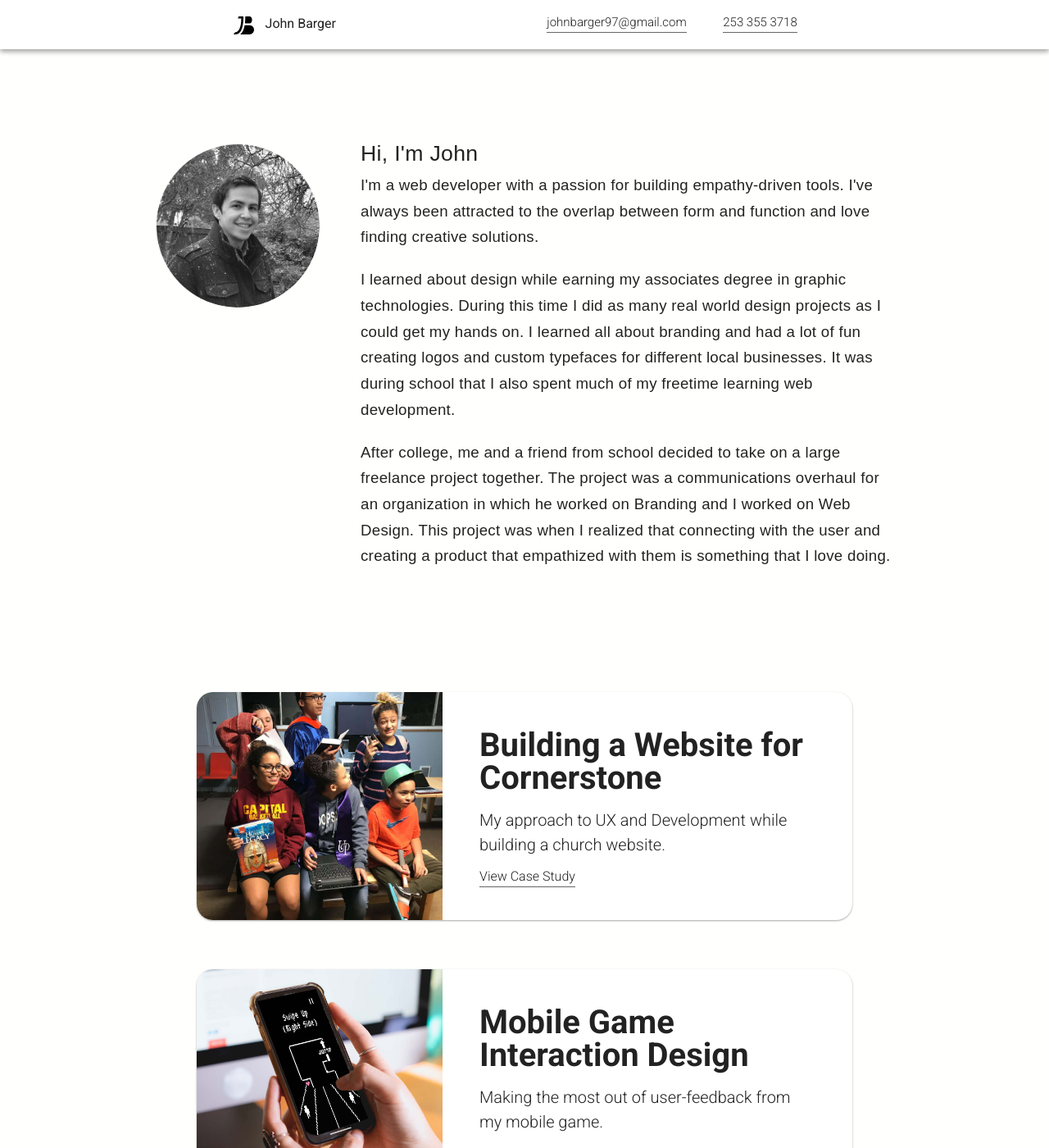
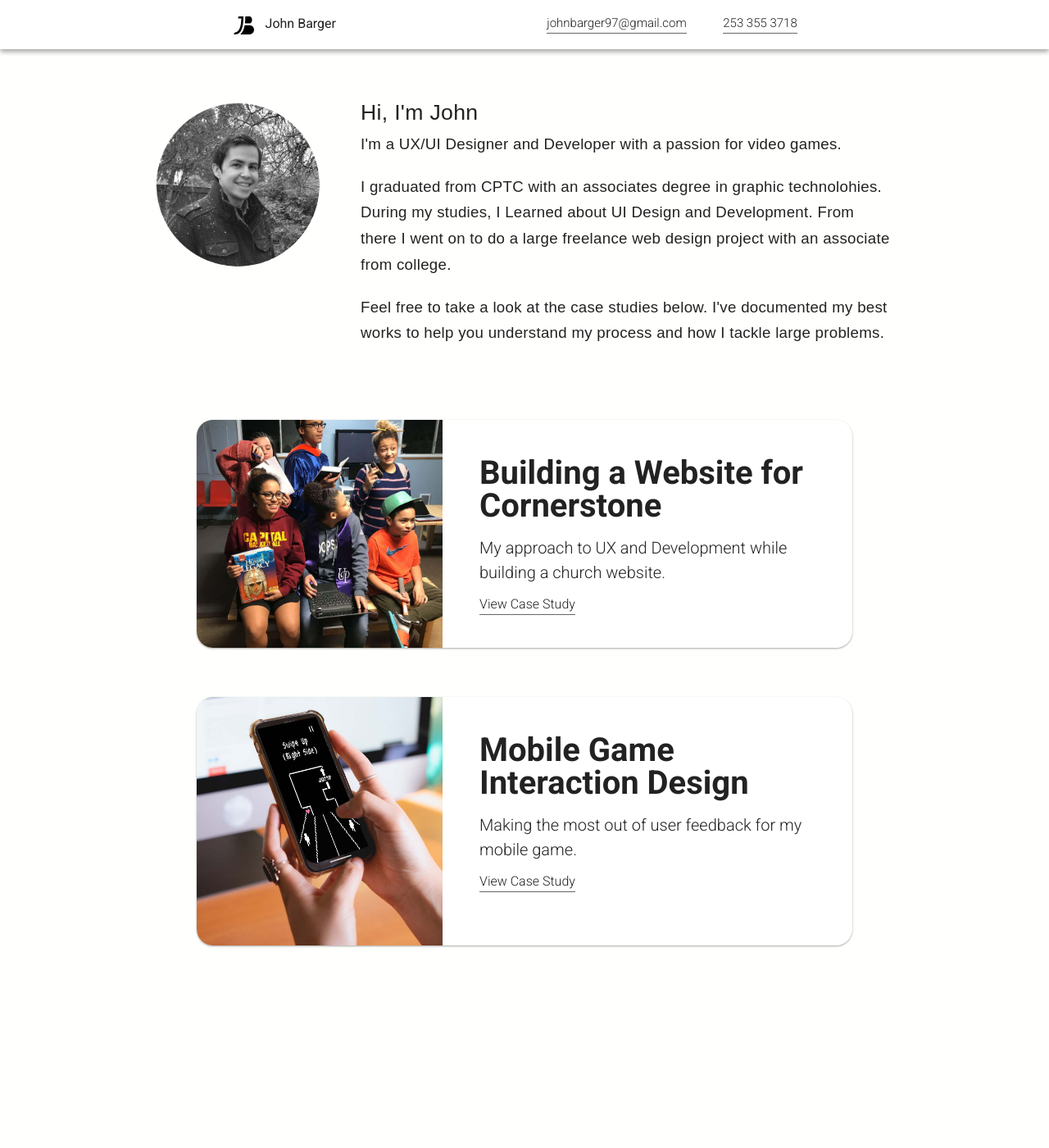
Before and after one commit to johnbarger97/portfolio-site, a Jekyll site: the page built from index.html, in a window 1280 px wide and 1400 px high. Shown: the whole window at 82% size. Built offline with Jekyll 4.4.1, drawn with Linux system fonts in a browser that asks for light colours.

Commit message:
modified introduction content, fixed icons

```diff
--- a/_layouts/default-simple.html
+++ b/_layouts/default-simple.html
@@ -34,8 +34,14 @@
 						</a>
 					</div>
 					<div class="contact">
-						<a href="#">johnbarger97@gmail.com</a>
-						<a href="#">253 355 3718</a>
+						<div>
+							<a class="icon" href="mailto:johnbarger97@gmail.com"><img src="assets/svg/mail.svg"></a>
+							<a class="text" href="mailto:johnbarger97@gmail.com">johnbarger97@gmail.com</a>
+						</div>
+						<div>
+							<a class="icon" href="tel:+12533553718"><img src="assets/svg/phone.svg"></a>
+							<a class="text" href="tel:+12533553718">253 355 3718</a>
+						</div>
 					</div>
 				</div>
 			</div>
--- a/_scss/layouts/default-simple.scss
+++ b/_scss/layouts/default-simple.scss
@@ -64,9 +64,25 @@
     }
     .contact{
       width: 350px;
+      @media only screen and (max-width: 750px){width: 150px;}
       justify-content: space-around;
       float: right;
       margin-left: auto;
+      img{
+        width: 25px;
+      }
+      .text{
+        @media only screen and (max-width: 750px){
+          display: none;
+        }
+      }
+      .icon{
+        display: none;
+        border: none;
+        @media only screen and (max-width: 750px){
+          display: block;
+        }
+      }
     }
 
 
--- a/_scss/modules/content.scss
+++ b/_scss/modules/content.scss
@@ -179,6 +179,12 @@
   }
 }
 
+//HACK
+.about{
+  margin-top: -50px;
+  margin-bottom: -60px;
+}
+
 .portfolio-link{
   padding: 30px;
   >div:hover{
--- a/index.html
+++ b/index.html
@@ -20,16 +20,14 @@
 			<div class="greeting">
 				<!--<img class="hand" src="{{site.baseurl}}/assets/images/pngs/hand_wave_2.png">-->
 				<h2 class="greeting-title">Hi, I'm John</h2>
-			</div >
+			</div>
 				<p>
-					I'm a web developer with a passion for building empathy-driven tools. I've always been attracted to the overlap between form and function and love finding creative solutions.
+          I'm a UX/UI Designer and Developer with a passion for video games.
 				</p>
-				<p>
-					I learned about design while earning my associates degree in graphic technologies. During this time I did as many real world design projects as I could get my hands on. I learned all about branding and had a lot of fun creating logos and custom typefaces for different local businesses. It was during school that I also spent much of my freetime learning web development.
-				</p>
-				<p>
-					After college, me and a friend from school decided to take on a large freelance project together. The project was a communications overhaul for an organization in which he worked on Branding and I worked on Web Design. This project was when I realized that connecting with the user and creating a product that empathized with them is something that I love doing.
-				</p>
+        <p>I graduated from CPTC with an associates degree in graphic technolohies. During my studies, I Learned about UI Design and Development. From there I went on to do a large freelance web design project with an associate from college. </p>
+        <p>
+          Feel free to take a look at the case studies below. I've documented my best works to help you understand my process and how I tackle large problems.
+        </p>
 
 		</div>
 
```
Also changed, not shown: other parts of index.html (+1 -1 lines), assets/svg/mail.svg (added), assets/svg/phone.svg (added).
